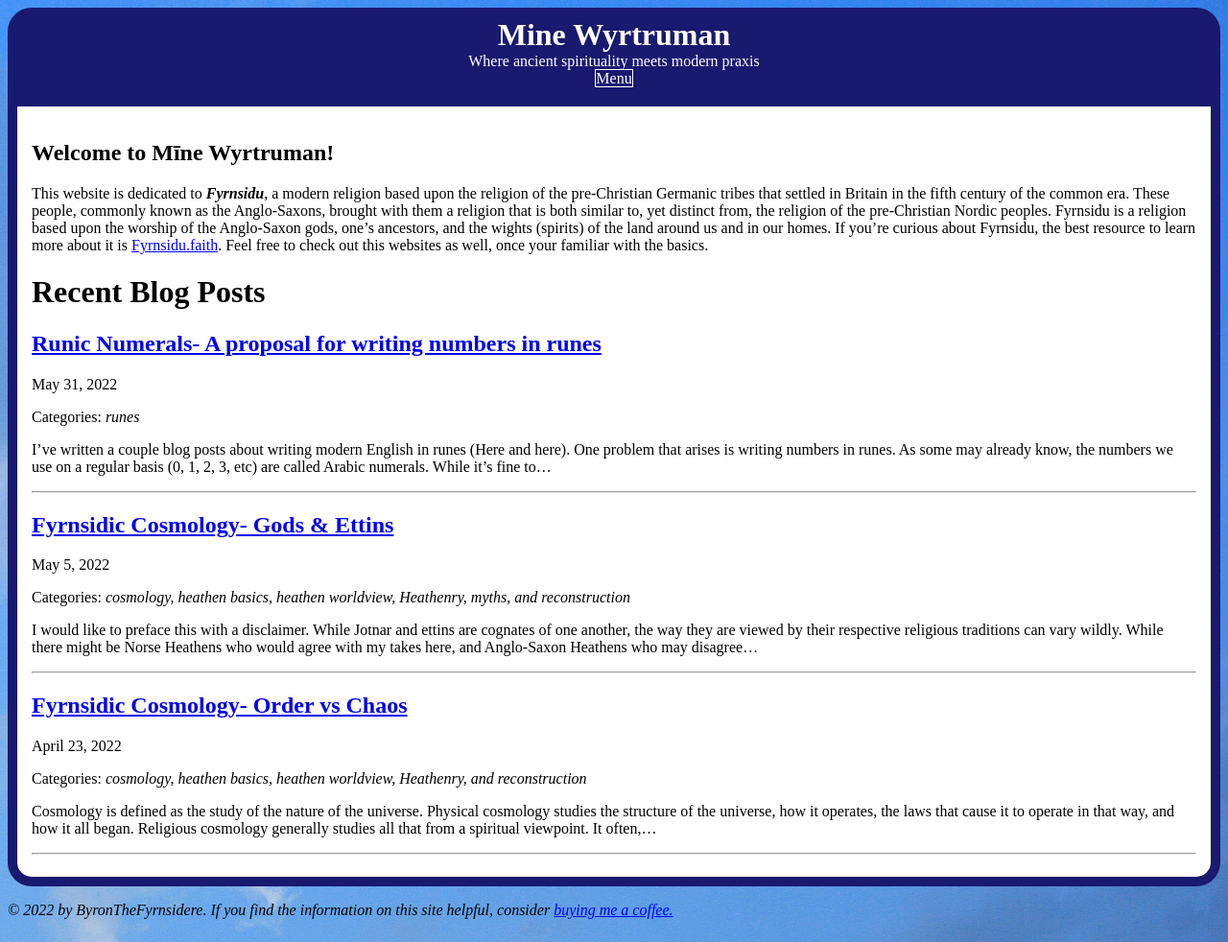
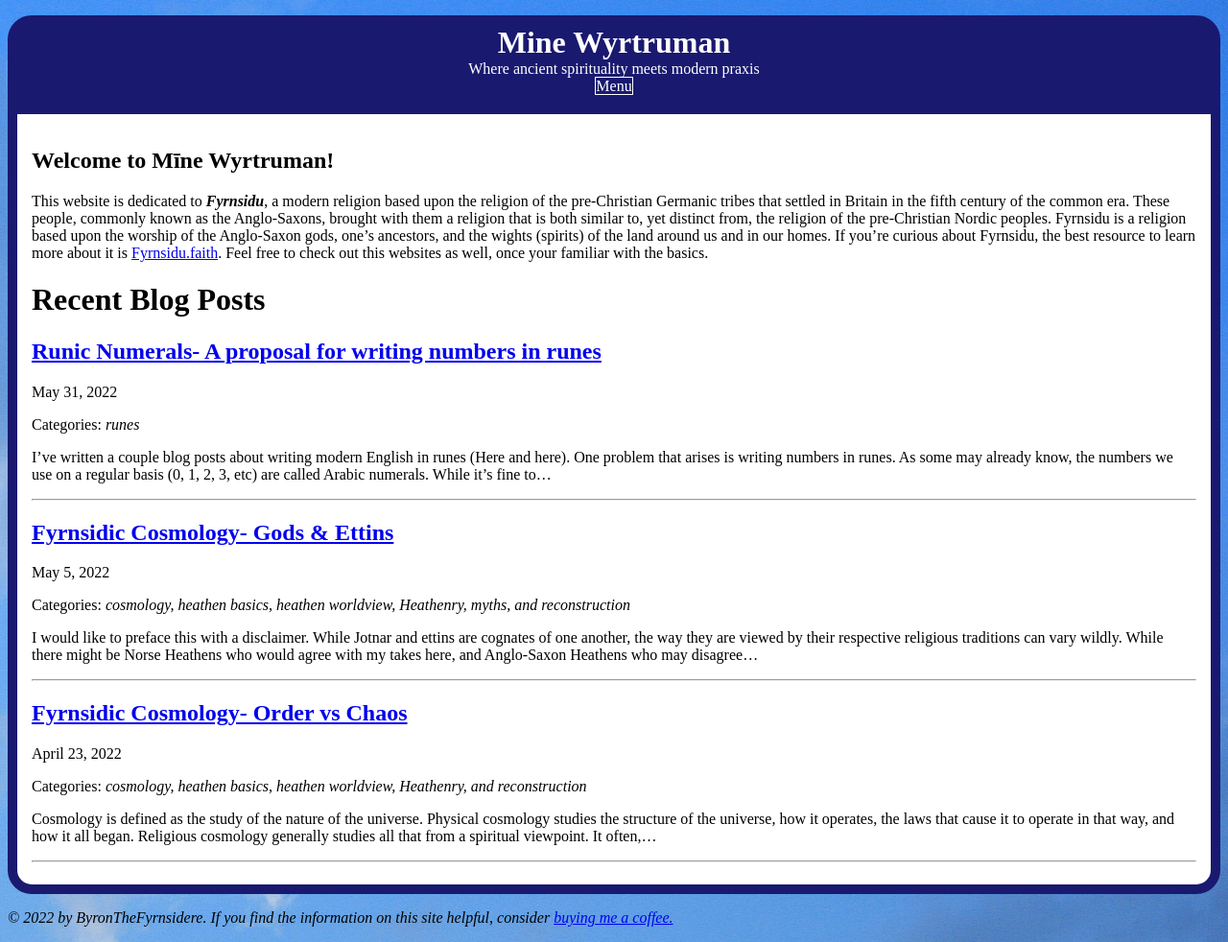
Before and after one commit to byronpendason/byronpendason.github.io, a Jekyll site: the page built from index.md, in a window 1280 px wide. Shown: the whole page at 96% size. Built offline with Jekyll 4.4.1, drawn with Linux system fonts in a browser that asks for light colours; our own code applies the rules of GitHub Pages for plain Markdown files; comment, search, counter and statistics services are not loaded.

Commit message:
Update style.css

```diff
--- a/css/style.css
+++ b/css/style.css
@@ -15,6 +15,7 @@
   border-style: solid;
   align-items: center;
   justify-content: center;
+  margin-top: 1em;
 }
 #header * {
   text-align: center;
@@ -26,11 +27,11 @@
   background-color: midnightblue;
   margin-left: auto;
   margin-right: auto;
+  margin-top: 1em;
 }
 .dropbtn {
   background-color: midnightblue;
   border: 1px solid white;
-  margin: 15px;
 }
 .dropdownContent {
   display: none;
```
